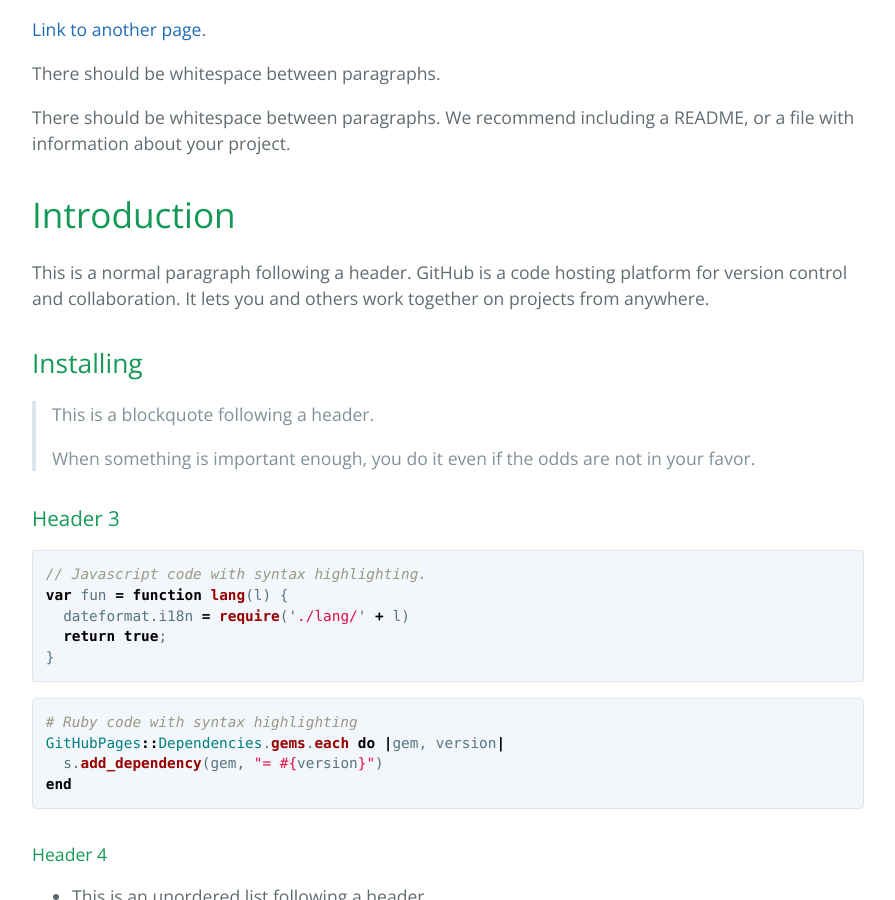
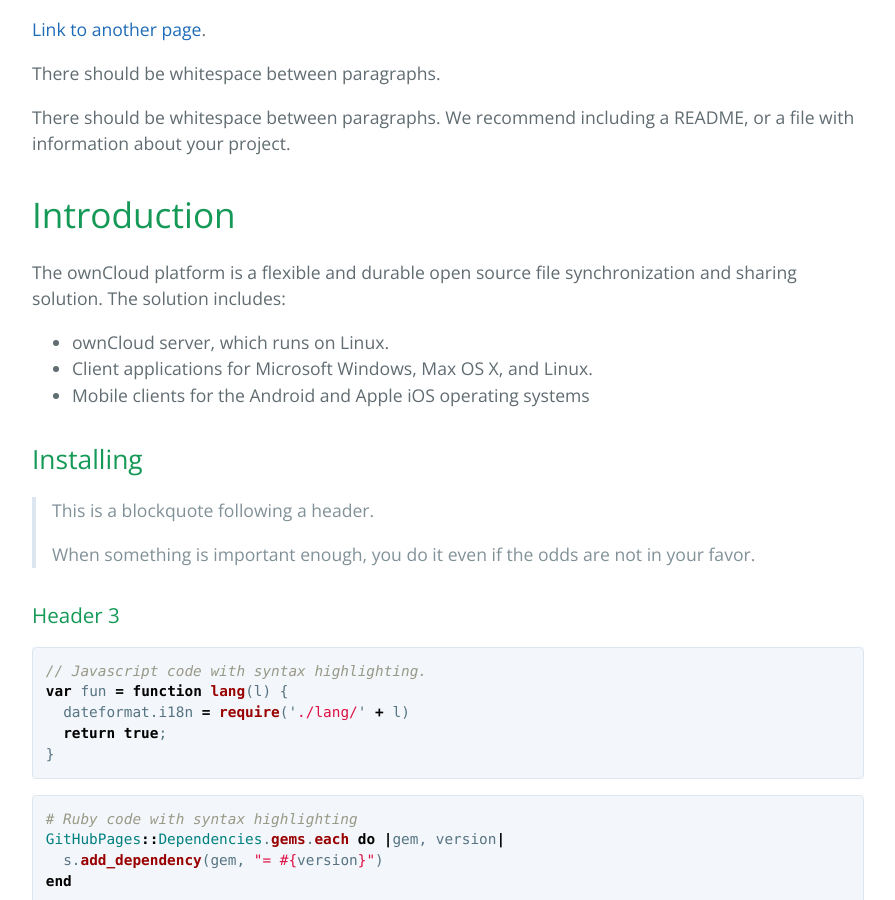
Before and after one commit to nunzy1/github.io, a Jekyll site: the page built from index.md, in a window 1280 px wide and 900 px high, scrolled down 377 px. Shown: the whole window, without its empty margins (192-1087 px from the left). Built offline with Jekyll 4.4.1, drawn with Linux system fonts in a browser that asks for light colours.

Commit message:
simple test
simple test

```diff
--- a/index.md
+++ b/index.md
@@ -12,7 +12,11 @@
 
 # Introduction
 
-This is a normal paragraph following a header. GitHub is a code hosting platform for version control and collaboration. It lets you and others work together on projects from anywhere.
+The ownCloud platform is a flexible and durable open source file synchronization and sharing solution.  The solution includes:
+
+ - ownCloud server, which runs on Linux.
+ - Client applications for Microsoft Windows, Max OS X, and Linux.
+ - Mobile clients for the Android and Apple iOS operating systems
 
 ## Installing
 
```
